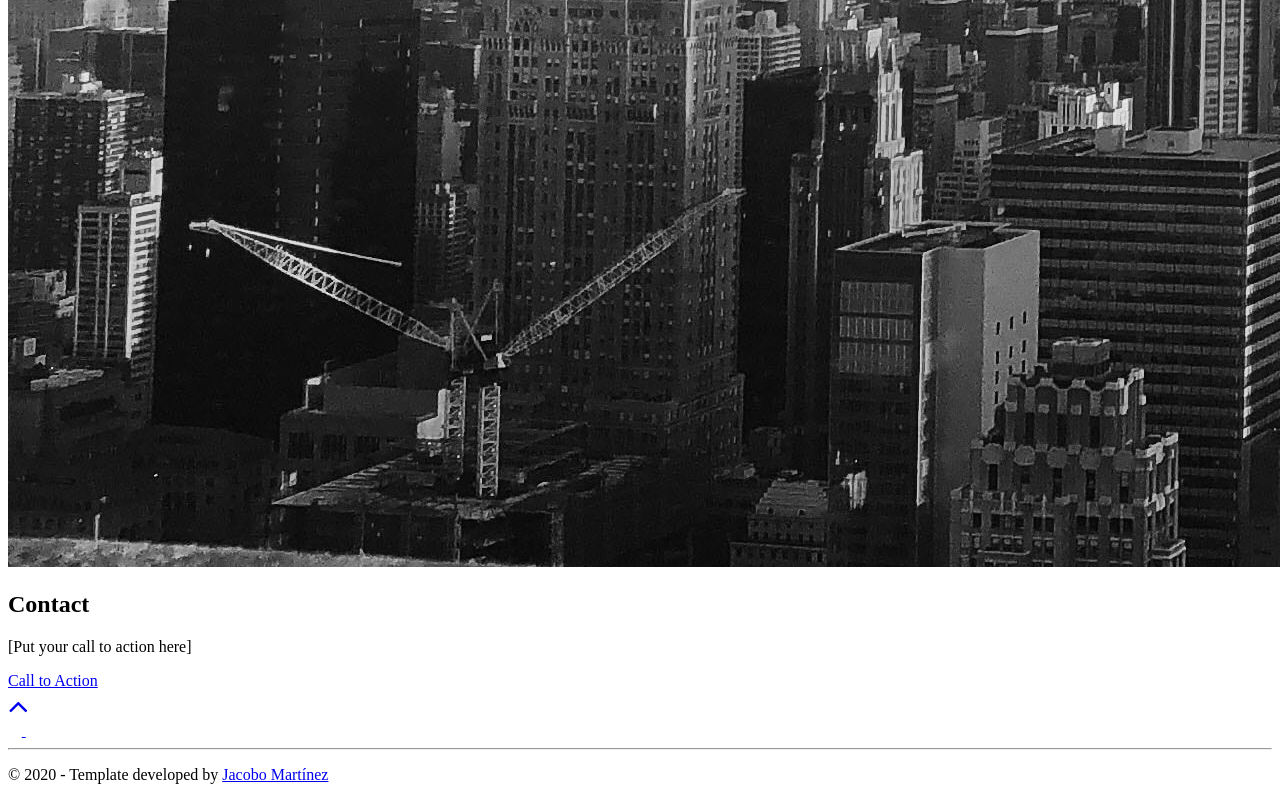
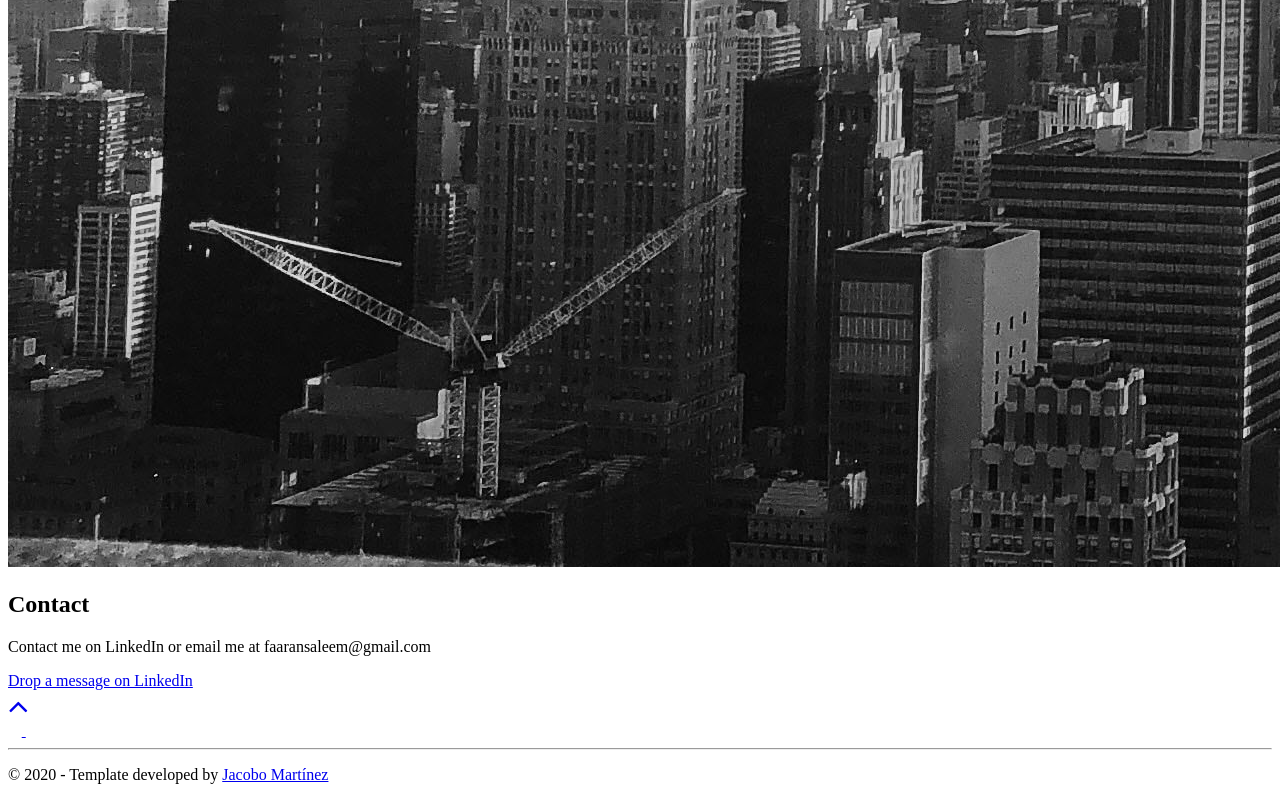
Before and after one commit to faaransaleem/MyFirstWebsiteJS, a website: page src/template.html in a window 1280 px wide. Shown: the part 3365-4165 px from the top of the page. Drawn offline with nearby package versions, Linux system fonts and the light colour scheme.

Commit message:
Update template.html

```diff
--- a/src/template.html
+++ b/src/template.html
@@ -208,13 +208,13 @@
         </h2>
         <div class="contact-wrapper">
           <p class="contact-wrapper__text">
-            [Put your call to action here]
+            Contact me on LinkedIn or email me at faaransaleem@gmail.com
           </p>
           <a
             target="_blank"
             class="cta-btn cta-btn--resume"
-            href="mailto:example@email.com"
-            >Call to Action</a
+            href="https://pk.linkedin.com/in/faaran-saleem"
+            >Drop a message on LinkedIn</a
           >
         </div>
       </div>
```
